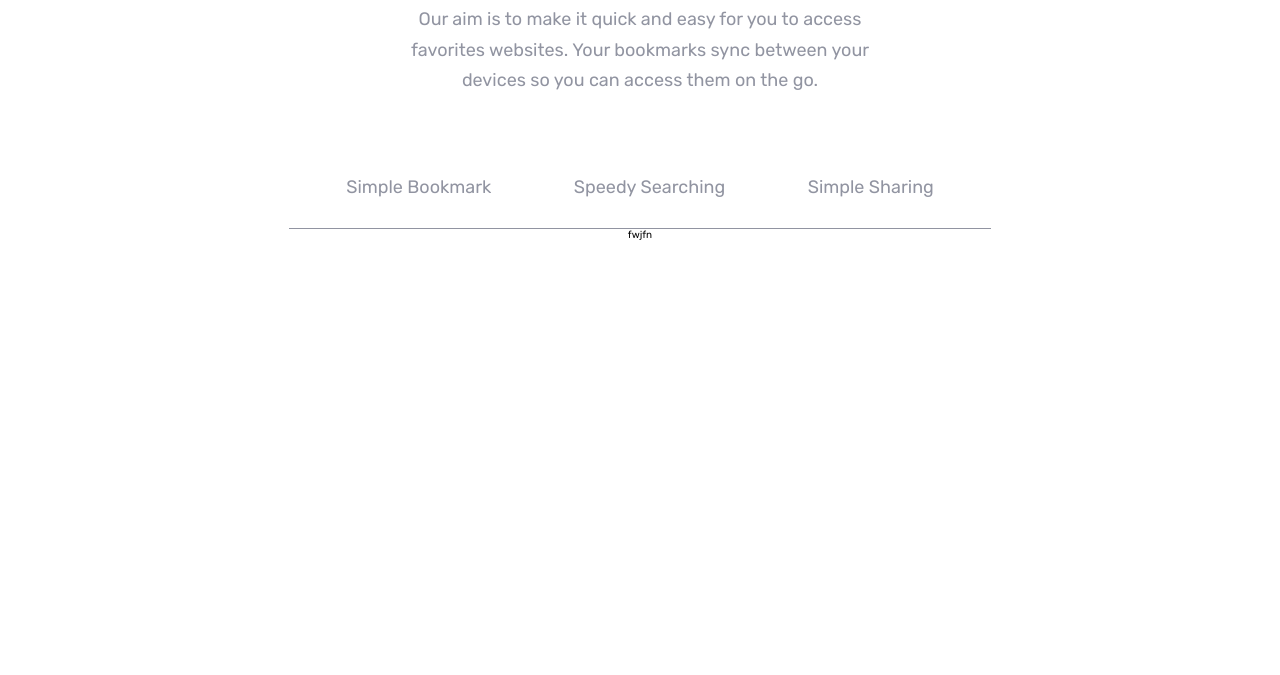
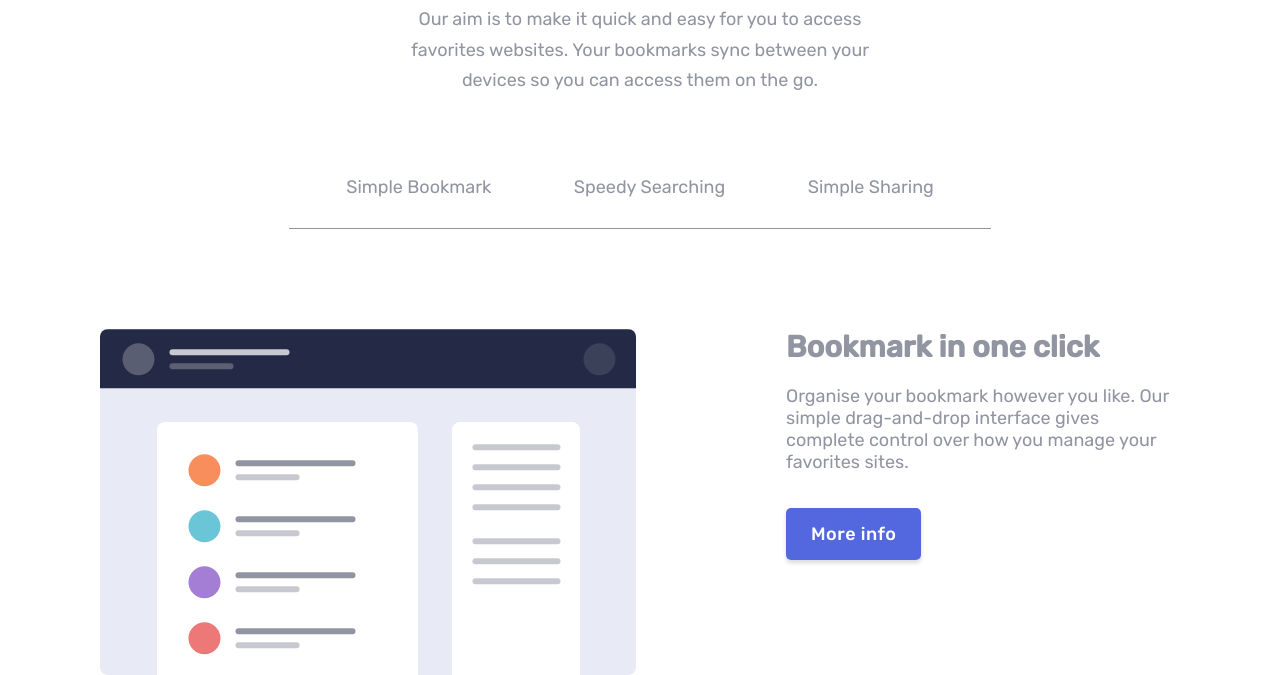
Before and after one commit to abdulrahmoncodes/HTML-AND-CSS-PROJECTS, a website: page index.html in a window 1280 px wide. Shown: the part 637-1312 px from the top of the page. Before the commit the page ends 918 px from the top, so only its background shows below. Drawn offline with Linux system fonts and the light colour scheme; a web font is replaced by a local one.

Commit message:
started designing the bookmark section

```diff
--- a/index.html
+++ b/index.html
@@ -66,7 +66,27 @@
 				<span>simple sharing</span>
 			</div>
 
-			<span>fwjfn</span>
+			<div class="illustration-container u-margin-top">
+				<div class="illustration__hero">
+					<div class="bg-blue--1"></div>
+					<img
+						class="tab-1"
+						src="/images/illustration-features-tab-1.svg"
+						alt="illustration-hero"
+					/>
+				</div>
+				<div class="illustration-text">
+					<h2 class="illustration-text__1">Bookmark in one click</h2>
+					<p class="illustration-text__description">
+						Organise your bookmark however you like. Our simple drag-and-drop
+						interface gives complete control over how you manage your favorites
+						sites.
+					</p>
+					<div class="btn-container">
+						<a href="#" class="btn btn-info">More info</a>
+					</div>
+				</div>
+			</div>
 		</section>
 	</body>
 </html>
--- a/sass/base/_typography.scss
+++ b/sass/base/_typography.scss
@@ -33,6 +33,7 @@
 .main-text {
 	font-size: 5rem;
 	margin-bottom: 2rem;
+	color: $color-dark-blue;
 }
 
 .description {
--- a/sass/base/_utilities.scss
+++ b/sass/base/_utilities.scss
@@ -1,3 +1,7 @@
 .u-margin-bottom {
 	margin-bottom: 10rem;
 }
+
+.u-margin-top {
+	margin-top: 10rem;
+}
--- a/sass/component/_buttons.scss
+++ b/sass/component/_buttons.scss
@@ -5,9 +5,7 @@
 	border-radius: 5px;
 	box-shadow: 0 3px 4px rgba(0, 0, 0, 0.15);
 	// box-shadow: 0 0.8rem 0.8rem -0.4rem rgba(73, 93, 207, 0.2);
-	backface-visibility: hidden;
 	letter-spacing: 0.5px;
-	-webkit-backface-visibility: hidden;
 
 	&-login {
 		letter-spacing: 1px;
@@ -53,4 +51,10 @@
 			font-weight: 700;
 		}
 	}
+
+	&-info {
+		background-color: $color-soft-blue;
+		padding: 1.5rem 2.5rem;
+		font-size: $default-font;
+	}
 }
--- a/sass/layout/_home.scss
+++ b/sass/layout/_home.scss
@@ -42,7 +42,12 @@
 				bottom: -3.2rem;
 				left: -35%;
 				height: 5px;
+				margin: 0 auto;
 				background-color: $color-soft-red;
+			}
+
+			&:visited::after {
+				width: 100%;
 			}
 		}
 	}
@@ -51,4 +56,33 @@
 h2 {
 	font-size: 3rem;
 	margin-bottom: 2rem;
+	color: $color-dark-blue;
 }
+
+.illustration-container {
+	width: 100%;
+
+	&__hero {
+		width: 100%;
+	}
+}
+
+.tab-1 {
+	float: left;
+	margin-right: 15rem;
+}
+
+.illustration-text {
+	width: 100%;
+	text-align: left;
+
+	&__1 {
+		color: $color-grayish-blue;
+	}
+
+	&__description {
+		font-size: $default-font;
+		margin-bottom: 5rem;
+		color: $color-grayish-blue;
+	}
+}
```
Also changed, not shown: css/style.css.
